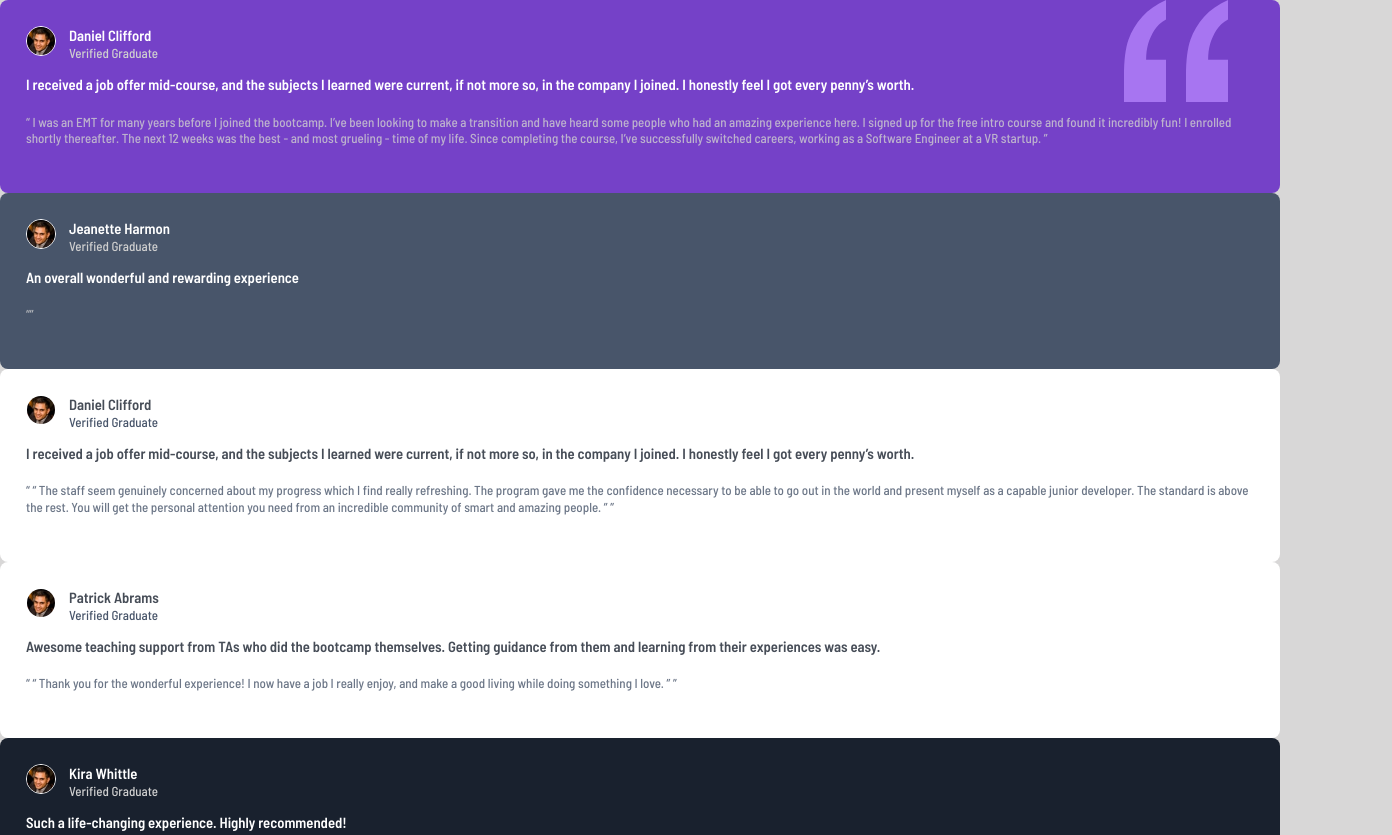
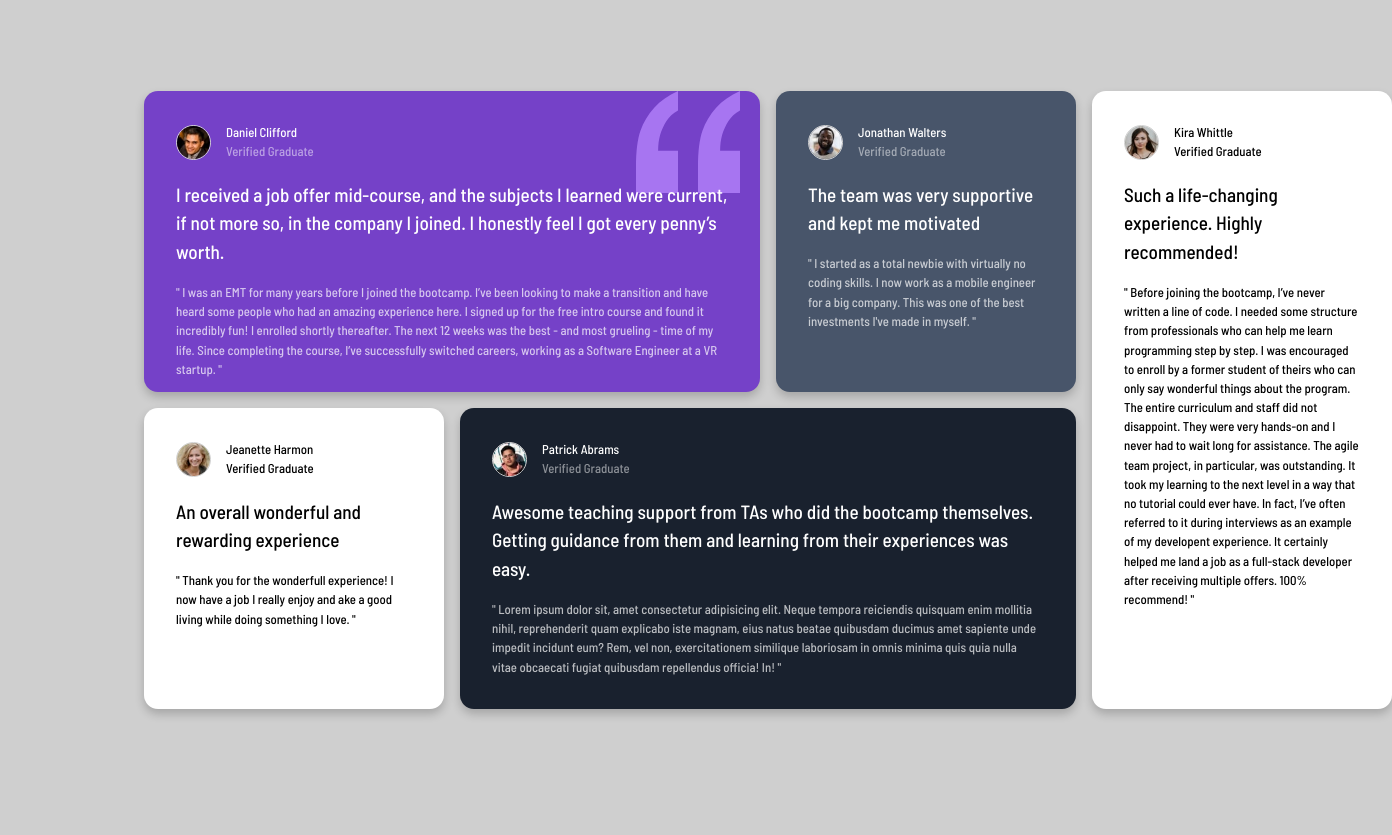
Before and after one commit to wenping001/frontend-mentor-projects, a plain HTML site: page testimonials-grid-section-main/index.html in a window 1280 px wide. Shown: the top 835 px of the page, 1392 px wide, since content can reach past the window. After the commit the page ends 800 px from the top, so only its background shows below. Drawn offline with Linux system fonts and the light colour scheme.

Commit message:
testimonials grid section done.

```diff
--- a/testimonials-grid-section-main/index.html
+++ b/testimonials-grid-section-main/index.html
@@ -10,7 +10,7 @@
       href="./images/favicon-32x32.png"
     />
 
-    <link rel="stylesheet" href="styles/style.css" />
+    <link rel="stylesheet" href="style.css" />
 
     <link rel="preconnect" href="https://fonts.gstatic.com" />
     <link
@@ -18,25 +18,29 @@
       rel="stylesheet"
     />
 
-    <title>Frontend Mentor | [Challenge Name Here]</title>
+    <title>Frontend Mentor | Testimonials Grid</title>
   </head>
 
   <body>
     <div class="container">
-      <div class="card card-fd-c card-violet box1">
-        <div class="avatar">
-          <img src="./images/image-daniel.jpg" class="avatar__img" alt="" />
-          <div class="">
-            <h4>Daniel Clifford</h4>
-            <p>Verified Graduate</p>
+      <div class="card bg-violet relative">
+        <div class="flex items-center">
+          <img
+            src="./images/image-daniel.jpg"
+            class="card__avatar"
+            alt="daniel"
+          />
+          <div class="card__content">
+            <p class="text-white">Daniel Clifford</p>
+            <p class="text-50">Verified Graduate</p>
           </div>
         </div>
-        <h3 class="heading">
+        <p class="review text-white">
           I received a job offer mid-course, and the subjects I learned were
           current, if not more so, in the company I joined. I honestly feel I
           got every penny’s worth.
-        </h3>
-        <p class="content">
+        </p>
+        <p class="quotation-review text-70">
           I was an EMT for many years before I joined the bootcamp. I’ve been
           looking to make a transition and have heard some people who had an
           amazing experience here. I signed up for the free intro course and
@@ -49,72 +53,82 @@
         <img
           src="./images/bg-pattern-quotation.svg"
           alt="quote"
-          class="quote"
+          class="quote absolute"
         />
       </div>
-      <div class="card card-fd-c card-blue1">
-        <div class="avatar">
-          <img src="./images/image-daniel.jpg" class="avatar__img" alt="" />
-          <div class="">
-            <h4>Jeanette Harmon</h4>
+      <div class="card bg-blue">
+        <div class="flex items-center">
+          <img
+            src="./images/image-jonathan.jpg"
+            class="card__avatar"
+            alt="jeanette"
+          />
+          <div class="card__content">
+            <p class="text-white">Jonathan Walters</p>
+            <p class="text-50">Verified Graduate</p>
+          </div>
+        </div>
+        <p class="review text-white">
+          The team was very supportive and kept me motivated
+        </p>
+        <p class="quotation-review text-70">
+          I started as a total newbie with virtually no coding skills. I now
+          work as a mobile engineer for a big company. This was one of the best
+          investments I've made in myself.
+        </p>
+      </div>
+      <div class="card bg-white">
+        <div class="flex items-center">
+          <img
+            src="./images/image-jeanette.jpg"
+            class="card__avatar"
+            alt="jeanette"
+          />
+          <div class="card__content">
+            <p>Jeanette Harmon</p>
             <p>Verified Graduate</p>
           </div>
         </div>
-        <h3 class="heading">An overall wonderful and rewarding experience</h3>
-        <p class="content"></p>
+        <p class="review">An overall wonderful and rewarding experience</p>
+        <p class="quotation-review">
+          Thank you for the wonderfull experience! I now have a job I really
+          enjoy and ake a good living while doing something I love.
+        </p>
       </div>
-      <div class="card card-fd-c box3 card-white">
-        <div class="avatar">
-          <img src="./images/image-daniel.jpg" class="avatar__img" alt="" />
-          <div class="">
-            <h4 class="heading-g-blue">Daniel Clifford</h4>
-            <p class="content-b-blue">Verified Graduate</p>
+      <div class="card bg-black">
+        <div class="flex items-center">
+          <img src="./images/image-patrick.jpg" class="card__avatar" alt="" />
+          <div class="card__content">
+            <p class="text-white">Patrick Abrams</p>
+            <p class="text-50">Verified Graduate</p>
           </div>
         </div>
-        <h3 class="heading heading-g-blue">
-          I received a job offer mid-course, and the subjects I learned were
-          current, if not more so, in the company I joined. I honestly feel I
-          got every penny’s worth.
-        </h3>
-        <p class="content content-b-blue">
-          “ The staff seem genuinely concerned about my progress which I find
-          really refreshing. The program gave me the confidence necessary to be
-          able to go out in the world and present myself as a capable junior
-          developer. The standard is above the rest. You will get the personal
-          attention you need from an incredible community of smart and amazing
-          people. ”
-        </p>
-      </div>
-      <div class="card card-fd-c card-white">
-        <div class="avatar">
-          <img src="./images/image-daniel.jpg" class="avatar__img" alt="" />
-          <div class="">
-            <h4 class="heading-g-blue">Patrick Abrams</h4>
-            <p class="content-b-blue">Verified Graduate</p>
-          </div>
-        </div>
-        <h3 class="heading heading-g-blue">
+        <p class="review text-white">
           Awesome teaching support from TAs who did the bootcamp themselves.
           Getting guidance from them and learning from their experiences was
           easy.
-        </h3>
-        <p class="content content-b-blue">
-          “ Thank you for the wonderful experience! I now have a job I really
-          enjoy, and make a good living while doing something I love. ”
+        </p>
+        <p class="quotation-review text-70">
+          Lorem ipsum dolor sit, amet consectetur adipisicing elit. Neque
+          tempora reiciendis quisquam enim mollitia nihil, reprehenderit quam
+          explicabo iste magnam, eius natus beatae quibusdam ducimus amet
+          sapiente unde impedit incidunt eum? Rem, vel non, exercitationem
+          similique laboriosam in omnis minima quis quia nulla vitae obcaecati
+          fugiat quibusdam repellendus officia! In!
         </p>
       </div>
-      <div class="card card-fd-c box4 card-blue2">
-        <div class="avatar">
-          <img src="./images/image-daniel.jpg" class="avatar__img" alt="" />
-          <div class="">
-            <h4>Kira Whittle</h4>
-            <p>Verified Graduate</p>
+      <div class="card bg-white">
+        <div class="flex items-center">
+          <img src="./images/image-kira.jpg" class="card__avatar" alt="" />
+          <div class="card__content">
+            <p>Kira Whittle</p>
+            <p class="">Verified Graduate</p>
           </div>
         </div>
-        <h3 class="heading">
+        <p class="review">
           Such a life-changing experience. Highly recommended!
-        </h3>
-        <p class="content">
+        </p>
+        <p class="quotation-review">
           Before joining the bootcamp, I’ve never written a line of code. I
           needed some structure from professionals who can help me learn
           programming step by step. I was encouraged to enroll by a former
@@ -129,6 +143,5 @@
         </p>
       </div>
     </div>
-    Verified Graduate
   </body>
 </html>
--- a/testimonials-grid-section-main/styles/_globals.scss
+++ /dev/null
@@ -1,111 +0,0 @@
-@import './variables';
-
-html{
-    font-size: 13px;
-}
-
-*{
-    box-sizing: border-box;
-    margin: 0;
-    padding: 0;
-}
-
-h3,h4{
-    color: $white;
-    font-size: 1.13rem;
-    line-height: 1.3;
-}
-
-p{
-    color: $lg-gray;
-    font-size: 1rem;
-    line-height: 1.3;
-}
-
-.card{
-    padding:2rem;
-    border-radius: 8px;
-    display: flex;
-    background-color: $md-violet;
-    &-fd-c{
-        flex-direction: column;
-    }
-
-    &-jc-fs{
-        justify-content:flex-start;
-    }
-
-    &-jc-c{
-        justify-content: center;
-    }
-
-    &-ai-c{
-        align-items: center;
-    }
-
-    &-violet{
-        background-color: $md-violet;
-    }
-    &-blue1{
-        background-color: $drg-blue;
-    }
-    &-blue2{
-        background-color: $drb-blue;
-    }
-
-    &-white{
-        background-color: $white;
-    }
-}
-
-
-.avatar{
-
-    display: flex;
-    margin-bottom: 1rem;
-
-    &__img{
-    width: 30px;
-    height: 30px;
-    border-radius: 50%;
-    border: 1px solid white;
-    margin-right: 1rem;
-    }
-
-}
-
-.heading{
-    margin-bottom: 1.5rem;
-    z-index: 999;
-
-    &-g-blue{
-        color: $drb-blue;
-        opacity: 0.8;
-    }
-
-
-}
-
-.content{
-    margin-bottom: 1.5rem;
-    opacity: .8;
-    z-index: 999;
-
-    &-b-blue{
-        color: $drg-blue;
-    }
-}
-
-.content::before{
-    content: open-quote;
-}
-
-.content::after{
-    content: close-quote;
-}
-
-.quote{
-    position: absolute;
-    top: 0;
-    right: 4rem;
-}
--- a/testimonials-grid-section-main/styles/_variables.scss
+++ /dev/null
@@ -1,11 +0,0 @@
-// Primary
-$md-violet:hsl(263,55%,52%);
-$drg-blue:hsl(217,19%,35%);
-$drb-blue:hsl(219,29%,14%);
-$white:hsl(0,0%,100%);
-// Neutral
-$lg-gray:hsl(0,0%,81%);
-$lg-blue:hsl(210,46,95%);
-
-// body copy
-$font-size:13px;
--- a/testimonials-grid-section-main/styles/style.scss
+++ /dev/null
@@ -1,30 +0,0 @@
-@import './globals';
-@import './variables';
-
-body{
-    font-family: 'Barlow Semi Condensed', sans-serif;
-    background-color: rgb(216, 215, 215);
-}
-
-@media only screen and (min-width:1440px){
-    .container{
-        padding: 2rem;
-        display: grid;
-        grid-template-columns: repeat(4, 1fr);
-        grid-template-rows: repeat(2,1fr);
-        grid-gap: 2rem;
-    }
-
-    .box1{
-        grid-column:1 / 3;
-        position: relative;
-    }
-
-    .box3{
-        grid-row: span 2;
-    }
-
-    .box4{
-        grid-column: span 2;
-    }
-}
```
Also changed, not shown: testimonials-grid-section-main/style.css (added), testimonials-grid-section-main/styles/style.css (deleted), 1 other file.
